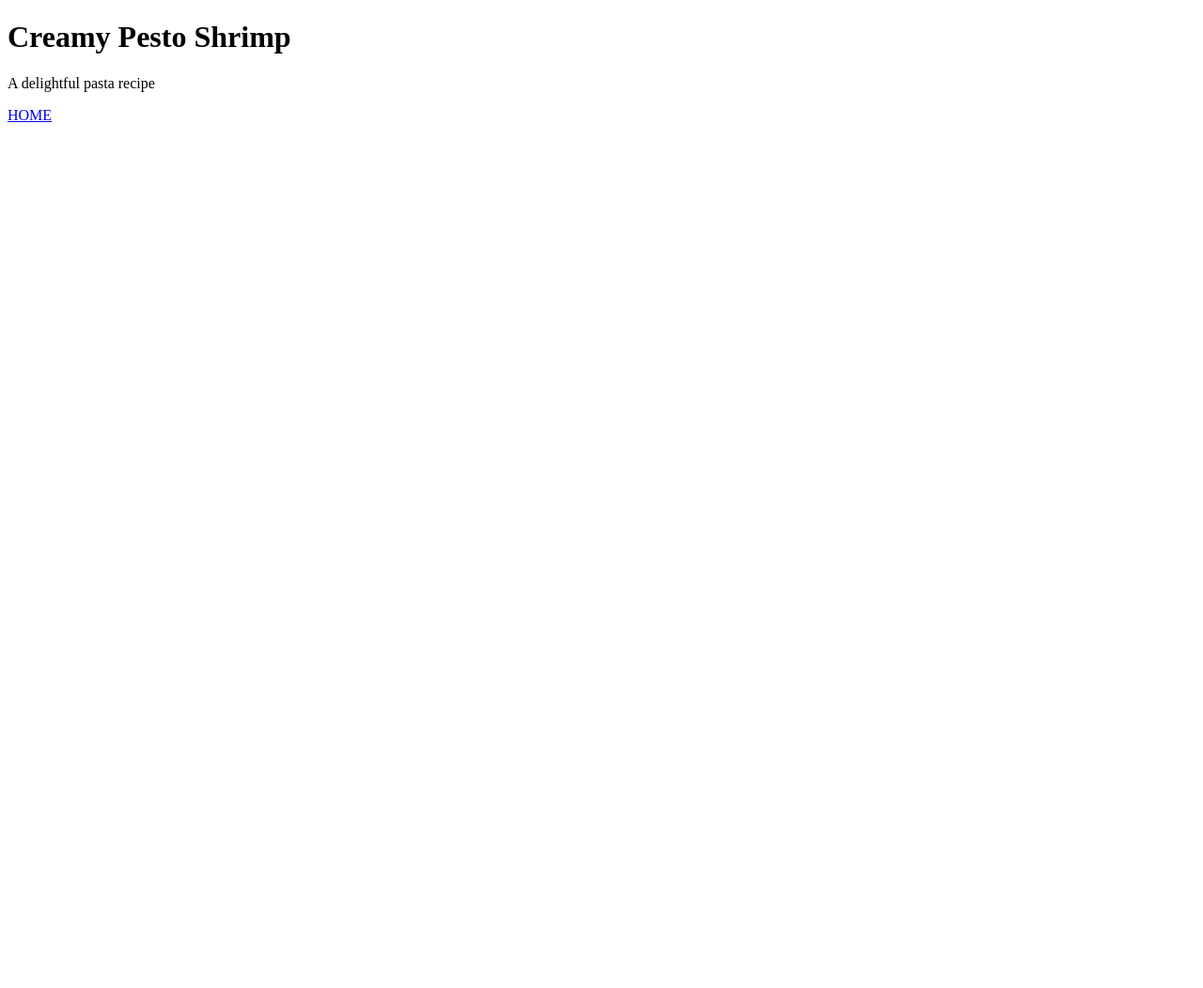
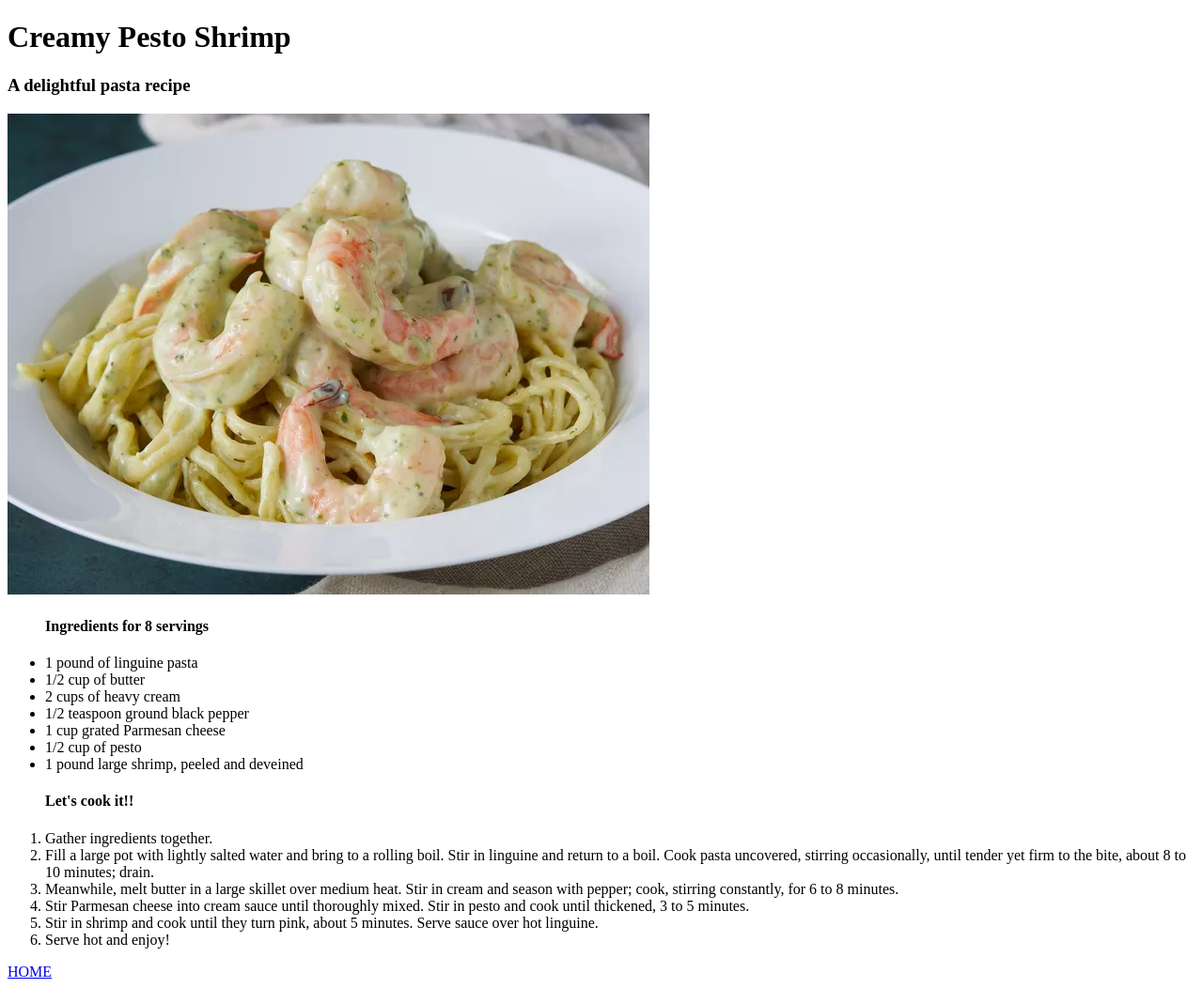
Before and after one commit to Landenan/odin-recipes, a plain HTML site: page recipes/pestoShrimp.html in a window 1280 px wide. Shown: the whole page at 94% size. Before the commit the page ends 800 px from the top, so only its background shows below. Drawn offline with Linux system fonts and the light colour scheme.

Commit message:
1st recipe fill

```diff
--- a/recipes/pestoShrimp.html
+++ b/recipes/pestoShrimp.html
@@ -7,7 +7,25 @@
 </head>
 <body>
     <h1>Creamy Pesto Shrimp</h1>
-    <p>A delightful pasta recipe</p>
+    <h3>A delightful pasta recipe</h3>
+    <img src="../images/creamy-pesto-shrimp.jpg" alt="A delightful creamy pesto shrimp dish">
+    <ul><h4>Ingredients for 8 servings</h4>
+        <li>1 pound of linguine pasta</li>
+        <li>1/2 cup of butter</li>
+        <li>2 cups of heavy cream</li>
+        <li>1/2 teaspoon ground black pepper</li>
+        <li>1 cup grated Parmesan cheese</li>
+        <li>1/2 cup of pesto</li>
+        <li>1 pound large shrimp, peeled and deveined</li>
+    </ul>
+    <ol><h4>Let's cook it!!</h4>
+        <li>Gather ingredients together.</li>
+        <li>Fill a large pot with lightly salted water and bring to a rolling boil. Stir in linguine and return to a boil. Cook pasta uncovered, stirring occasionally, until tender yet firm to the bite, about 8 to 10 minutes; drain.</li>
+        <li>Meanwhile, melt butter in a large skillet over medium heat. Stir in cream and season with pepper; cook, stirring constantly, for 6 to 8 minutes.</li>
+        <li>Stir Parmesan cheese into cream sauce until thoroughly mixed. Stir in pesto and cook until thickened, 3 to 5 minutes.</li>
+        <li>Stir in shrimp and cook until they turn pink, about 5 minutes. Serve sauce over hot linguine.</li>
+        <li>Serve hot and enjoy!</li>
+    </ol>
     <footer><a href="../index.html">HOME</a></footer>
 </body>
 </html>
```
